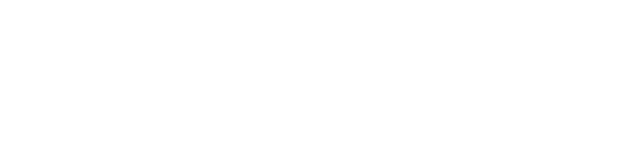
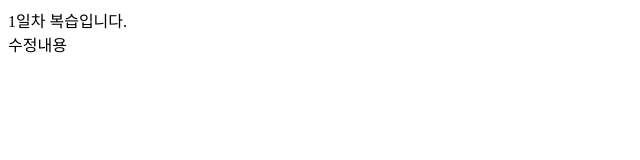
Before and after one commit to 428jsj/firstProject-review-SJ, a plain HTML site: page index.html in a window 1280 px wide. Shown: the whole page, without its empty margins (0-640 px from the left). Drawn offline with Linux system fonts and the light colour scheme.

Commit message:
second commit

```diff
--- a/index.html
+++ b/index.html
@@ -6,6 +6,7 @@
     <title>Document</title>
 </head>
 <body>
-
+    1일차 복습입니다.
+    <div>수정내용</div>
 </body>
 </html>
```
